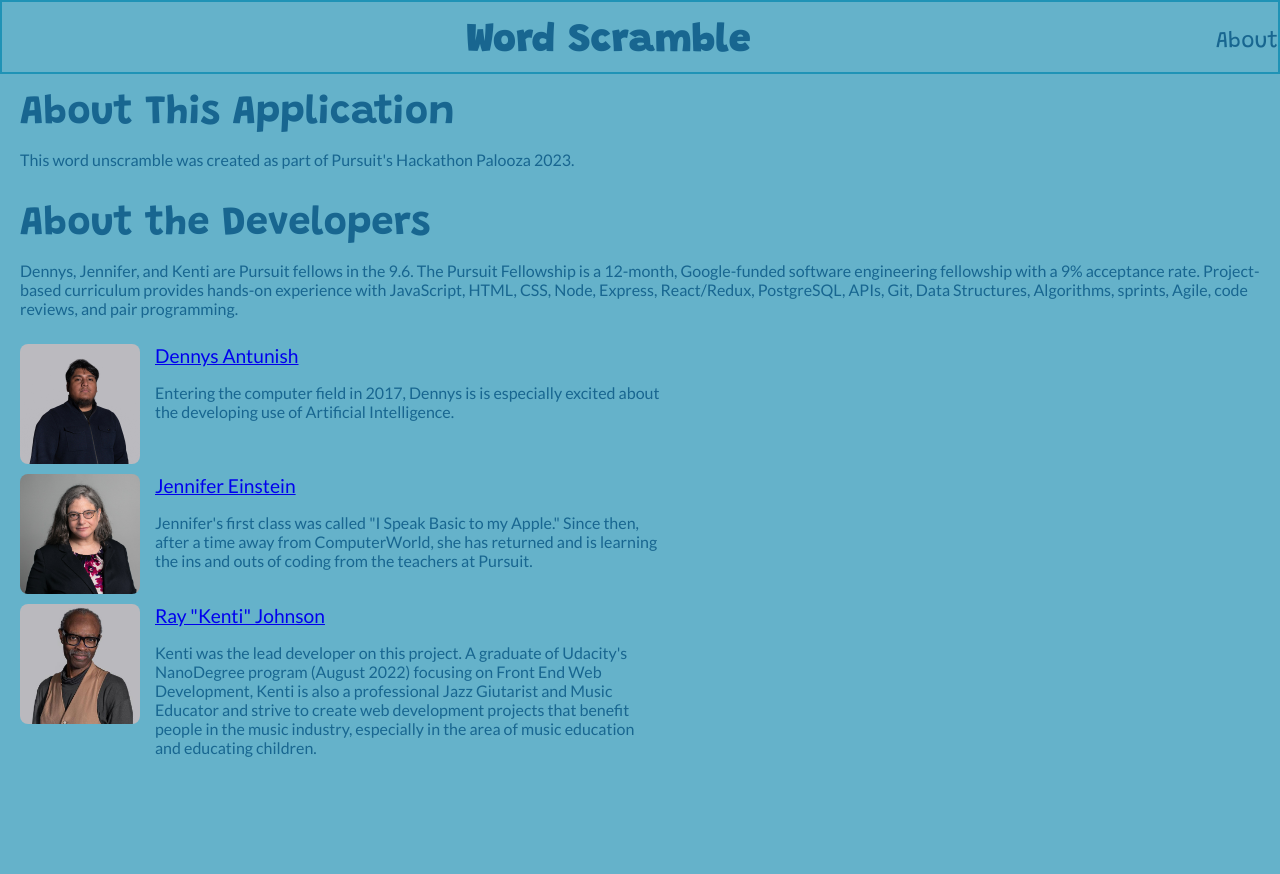
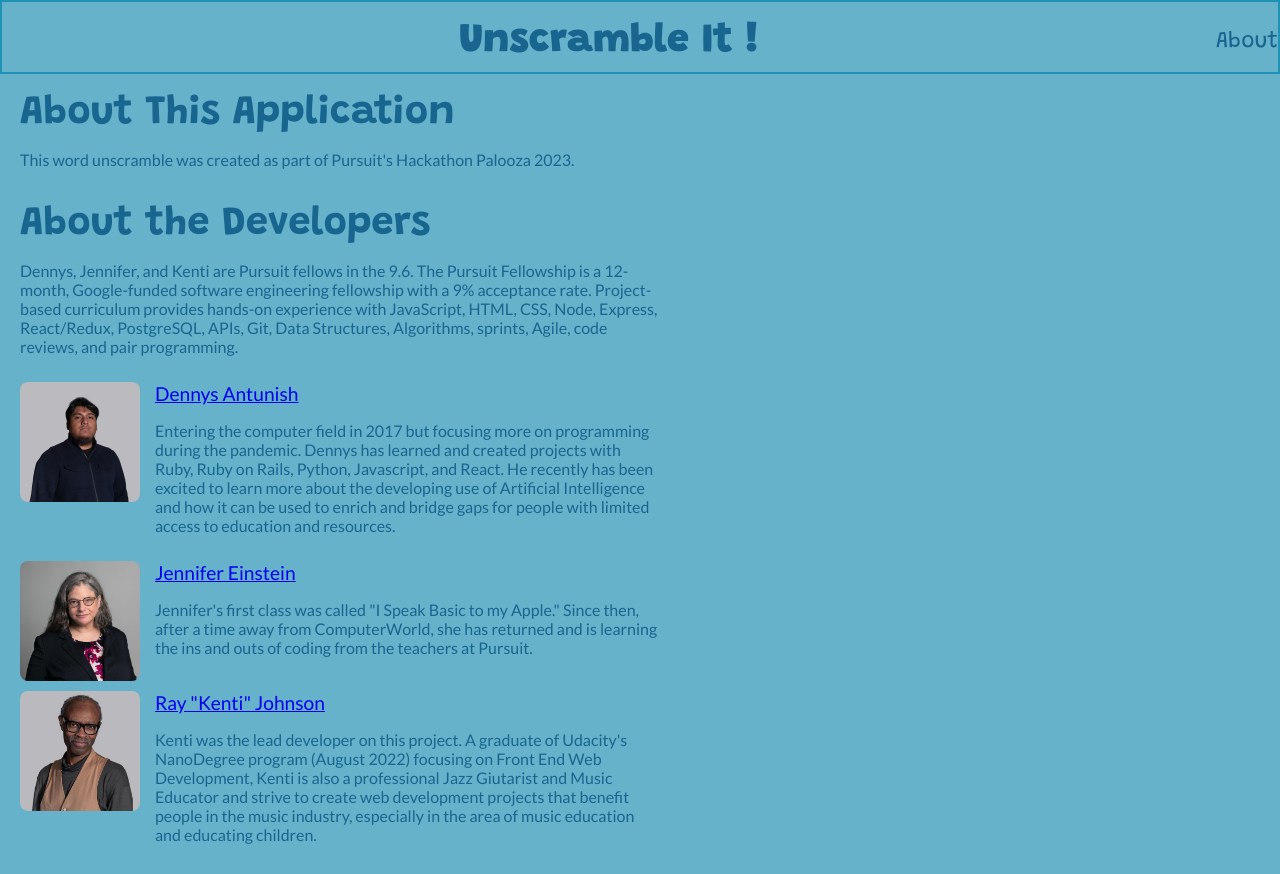
Before and after one commit to antunishdPursuit/word-scramble, a React (Create React App) app: page /about in a window 1280 px wide. Built offline with nearby package versions, Linux system fonts and the light colour scheme.

Commit message:
modify about.css, about.js, navbar.js, and ReadMe.

```diff
--- a/src/components/About.css
+++ b/src/components/About.css
@@ -17,6 +17,10 @@
     margin: 0 15px 0 0;
   }
 
+  #about-dev-paragraph{
+    min-width: 40vh;
+    max-width: 80vh;
+  }
 
 
 .about-heading {
--- a/src/components/About.js
+++ b/src/components/About.js
@@ -12,14 +12,14 @@ function About() {
                 <p>This word unscramble was created as part of Pursuit's Hackathon Palooza 2023. </p>
         </div>
             <div className="about-heading">About the Developers</div>
-            <p>Dennys, Jennifer, and Kenti are Pursuit fellows in the 9.6. The Pursuit Fellowship is a 12-month, Google-funded software engineering fellowship with a 9% acceptance rate. Project-based curriculum provides hands-on experience with JavaScript, HTML, CSS, Node, Express, React/Redux, PostgreSQL, APIs, Git, Data Structures, Algorithms, sprints, Agile, code reviews, and pair programming.</p>
+            <p id="about-dev-paragraph">Dennys, Jennifer, and Kenti are Pursuit fellows in the 9.6. The Pursuit Fellowship is a 12-month, Google-funded software engineering fellowship with a 9% acceptance rate. Project-based curriculum provides hands-on experience with JavaScript, HTML, CSS, Node, Express, React/Redux, PostgreSQL, APIs, Git, Data Structures, Algorithms, sprints, Agile, code reviews, and pair programming.</p>
 
         <div className="about about-developers">
             <div className="about about-Dennys about-dev">
                 <img src={imgDennys} alt="Dennys Antunish headshot" className="about-headshot"/>
                 <div className="about-devinfo">
                     <a className="about-name-url" href="https://github.com/antunishdPursuit">Dennys Antunish</a>
-                    <p>Entering the computer field in 2017, Dennys is is especially excited about the developing use of Artificial Intelligence.</p>
+                    <p>Entering the computer field in 2017 but focusing more on programming during the pandemic. Dennys has learned and created projects with Ruby, Ruby on Rails, Python, Javascript, and React. He recently has been excited to learn more about the developing use of Artificial Intelligence and how it can be used to enrich and bridge gaps for people with limited access to education and resources.</p>
                 </div>
             </div>
             <div className="about about-Jennifer about-dev">
--- a/src/components/NavBar.js
+++ b/src/components/NavBar.js
@@ -6,7 +6,7 @@ function NavBar() {
   return (
     <div className='navbar'>
         <Link className='navbarBox' to="/"></Link>
-        <Link className='navbarBox' to="/">Word Scramble</Link>
+        <Link className='navbarBox' to="/">Unscramble It !</Link>
         <Link className='navbarBox' id="aboutBox" to="/about">About</Link>
     </div>
   );
```
Also changed, not shown: 1 other file (tests, documents, lock files or other folders).
